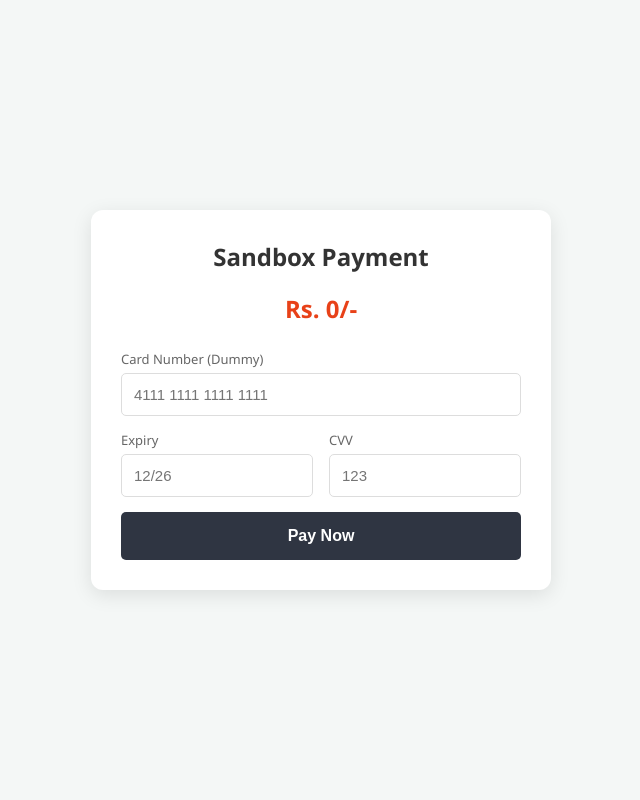
After one commit to aslamofficial12/fashionstore, a PHP site: page /payment_sandbox.php in a window 1280 px wide. The commit adds this page. Shown: the whole page, without its empty margins (319-959 px from the left). Run offline with PHP 8.4, Linux system fonts and the light colour scheme; data that the repository does not hold is empty.

Commit message:
payment page sample working wihtout logic and ui improvement

```diff
--- /dev/null
+++ b/payment_sandbox.php
@@ -0,0 +1,86 @@
+<?php
+error_reporting(0);
+session_start();
+// Checkout page-la irundhu vara amount
+$total_amount = isset($_POST['payment']) ? $_POST['payment'] : 'Rs. 0/-';
+?>
+<!DOCTYPE html>
+<html lang="en">
+<head>
+    <meta charset="UTF-8">
+    <title>Secure Payment Gateway</title>
+    <style>
+        body { font-family: 'Segoe UI', Tahoma, sans-serif; background-color: #f4f7f6; display: flex; justify-content: center; align-items: center; height: 100vh; margin: 0; }
+        .payment-card { background: white; width: 400px; padding: 30px; border-radius: 12px; box-shadow: 0 5px 20px rgba(0,0,0,0.1); }
+        .payment-card h2 { text-align: center; color: #333; margin-top: 0; }
+        .amount-display { text-align: center; font-size: 24px; font-weight: bold; color: #e84118; margin-bottom: 25px; }
+        .input-box { margin-bottom: 15px; }
+        .input-box label { display: block; font-size: 13px; color: #666; margin-bottom: 5px; }
+        .input-box input { width: 100%; padding: 12px; border: 1px solid #ddd; border-radius: 5px; box-sizing: border-box; font-size: 15px; }
+        .row { display: flex; justify-content: space-between; }
+        .row .input-box { width: 48%; }
+        .pay-btn { width: 100%; padding: 15px; background: #2f3542; color: white; border: none; border-radius: 5px; font-size: 16px; font-weight: bold; cursor: pointer; position: relative; }
+        .pay-btn:hover { background: #57606f; }
+        .pay-btn:disabled { background: #a4b0be; cursor: not-allowed; }
+        .spinner { display: none; border: 3px solid rgba(255,255,255,0.3); border-radius: 50%; border-top: 3px solid white; width: 20px; height: 20px; animation: spin 1s linear infinite; margin: 0 auto; }
+        @keyframes spin { 0% { transform: rotate(0deg); } 100% { transform: rotate(360deg); } }
+    </style>
+</head>
+<body>
+
+<div class="payment-card">
+    <h2>Sandbox Payment</h2>
+    <div class="amount-display"><?php echo $total_amount; ?></div>
+
+    <form id="paymentForm" action="payment_success.php" method="POST">
+        <input type="hidden" name="items" value="<?php echo htmlspecialchars($_POST['items']); ?>">
+        <input type="hidden" name="name" value="<?php echo htmlspecialchars($_POST['name']); ?>">
+        <input type="hidden" name="contact" value="<?php echo htmlspecialchars($_POST['contact']); ?>">
+        <input type="hidden" name="email" value="<?php echo htmlspecialchars($_POST['email']); ?>">
+        <input type="hidden" name="gender" value="<?php echo htmlspecialchars($_POST['gender']); ?>">
+        <input type="hidden" name="address" value="<?php echo htmlspecialchars($_POST['address']); ?>">
+        <input type="hidden" name="city" value="<?php echo htmlspecialchars($_POST['city']); ?>">
+        <input type="hidden" name="state" value="<?php echo htmlspecialchars($_POST['state']); ?>">
+        <input type="hidden" name="country" value="<?php echo htmlspecialchars($_POST['country']); ?>">
+        <input type="hidden" name="pin_code" value="<?php echo htmlspecialchars($_POST['pin_code']); ?>">
+        <input type="hidden" name="payment" value="<?php echo htmlspecialchars($_POST['payment']); ?>">
+        <input type="hidden" name="order_btn" value="1">
+
+        <div class="input-box">
+            <label>Card Number (Dummy)</label>
+            <input type="text" placeholder="4111 1111 1111 1111" maxlength="19" required>
+        </div>
+        <div class="row">
+            <div class="input-box">
+                <label>Expiry</label>
+                <input type="text" placeholder="12/26" maxlength="5" required>
+            </div>
+            <div class="input-box">
+                <label>CVV</label>
+                <input type="password" placeholder="123" maxlength="3" required>
+            </div>
+        </div>
+        <button type="submit" class="pay-btn" id="payButton">
+            <span id="btnText">Pay Now</span>
+            <div class="spinner" id="spinner"></div>
+        </button>
+    </form>
+</div>
+
+<script>
+    document.getElementById('paymentForm').addEventListener('submit', function(e) {
+        e.preventDefault();
+        const btn = document.getElementById('payButton');
+        document.getElementById('btnText').style.display = 'none';
+        document.getElementById('spinner').style.display = 'block';
+        btn.disabled = true;
+
+        // 2 sec dummy loading before processing
+        setTimeout(() => {
+            this.submit();
+        }, 2000);
+    });
+</script>
+
+</body>
+</html>
```
Also changed, not shown: checkout.php (+10 -94 lines), payment_success.php (added, +106 -0 lines).
